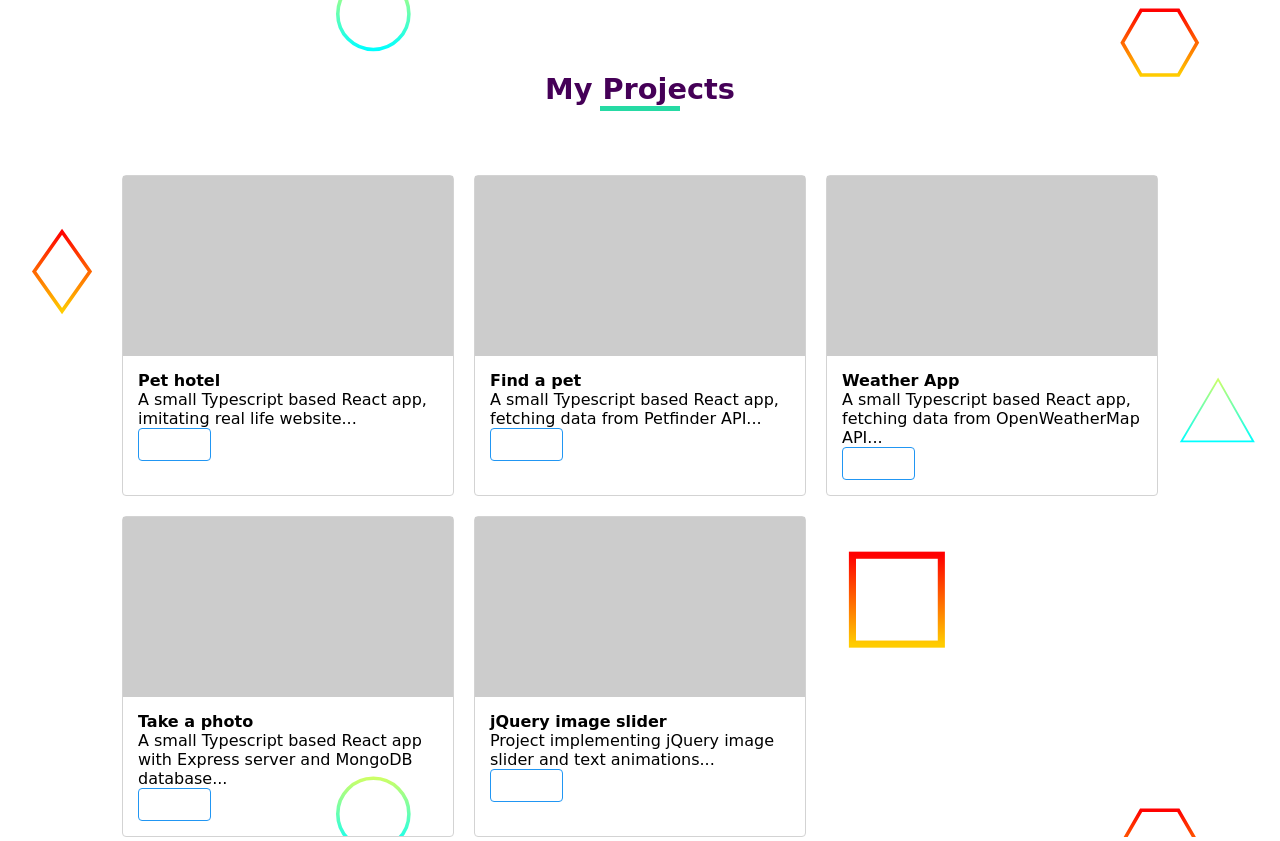
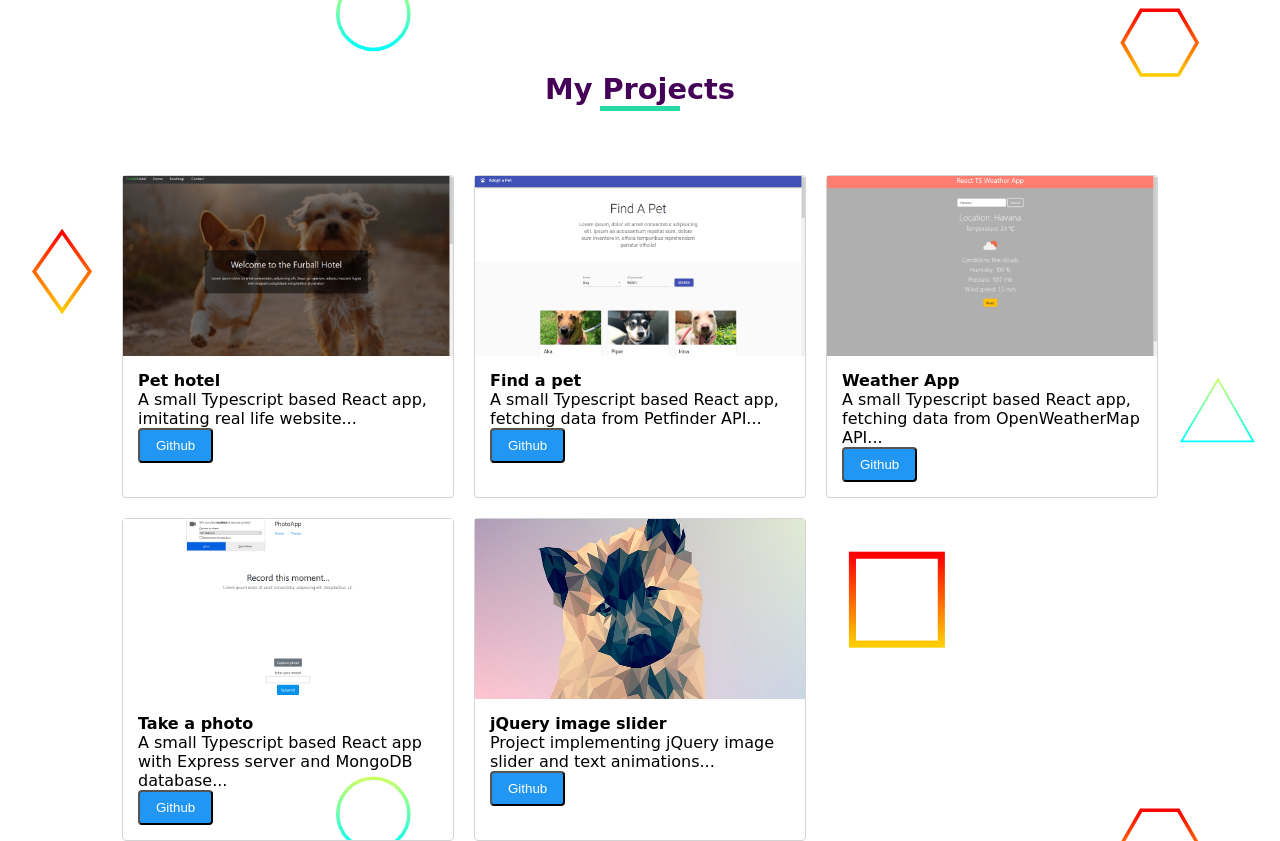
Before and after one commit to buhtla85/test-flask, a Flask app: page /projects/ in a window 1280 px wide. Shown: the part 75-916 px from the top of the page. Run offline with Flask 2, Linux system fonts and the light colour scheme; some libraries are stand-ins or nearby versions; some web fonts are replaced.

Commit message:
minor changes

```diff
--- a/static/main.css
+++ b/static/main.css
@@ -286,17 +286,36 @@ a.cta:hover{
   background-size: cover;
   min-height: 180px;
   background-position: center;
-  background-color: #ccc;
 }
 
 .content {
   padding: 15px;
 }
 
-button {
-  background-color: transparent;
-  border: 1px solid #2196F3;
+button.github-link {
+  background-color: #2196F3;
   padding: .5rem 1rem;
   cursor: pointer;
   border-radius: .25rem;
+  color: #ffffff;
 }
+
+#img1 {
+  background-image: url("/static/hotel1.png");
+}
+
+#img2 {
+  background-image: url("/static/findpet1.png");
+}
+
+#img3 {
+  background-image: url("/static/weather1.png");
+}
+
+#img4 {
+  background-image: url("/static/webcam1.png");
+}
+
+#img5 {
+  background-image: url("/static/poly-3275592_640.jpg");
+}
```
